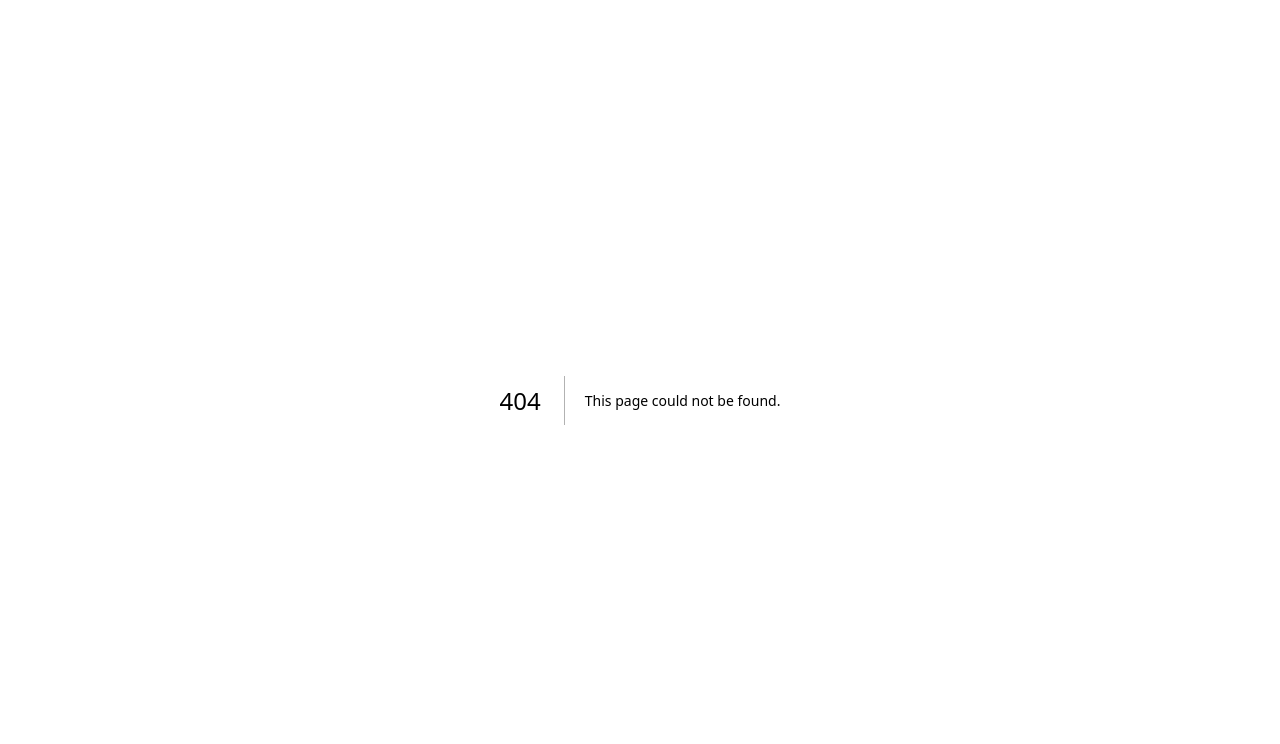
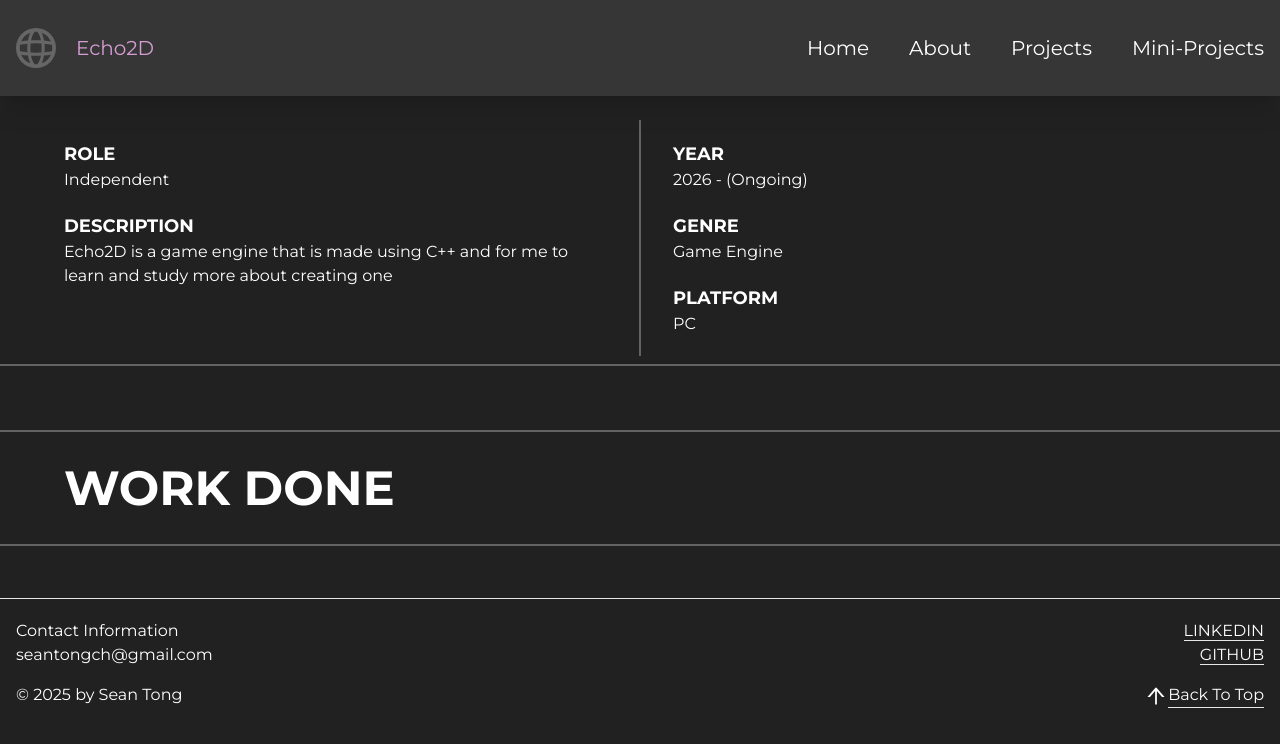
Before and after one commit to Snippin/Portfolio, a Next.js app: page /projects/echo2d in a window 1280 px wide. Before the commit this address had no page. Shown: the top 744 px of the page. Built offline with nearby package versions, Linux system fonts and the light colour scheme.

Commit message:
page : Add in placeholder page for `Echo2D`

```diff
--- /dev/null
+++ b/src/app/projects/echo2d/echo2d_info.js
@@ -0,0 +1,18 @@
+const basePath = `${process.env.BASE_PATH}/images/projects/echo2d`;
+
+const Echo2DInfo = {
+  name: "Echo2D",
+  roles: "Independent",
+  shortDescription: "Self-made 2d game engine for learning",
+  fullDescription:
+    "Echo2D is a game engine that is made using C++ and for me to learn and study more about creating one",
+  genre: "Game Engine",
+  platform: "PC",
+  duration: "2026 - (Ongoing)",
+  slideshow: [],
+  workGallery: [],
+  workList: [],
+  link: "/projects/echo2d",
+};
+
+export default Echo2DInfo;
--- /dev/null
+++ b/src/app/projects/echo2d/page.js
@@ -0,0 +1,79 @@
+import Image from "next/image";
+
+import Navbar from "../../../components/Navbar";
+import Footer from "../../../components/Footer";
+import ProjectIntroduction from "../../../components/ProjectIntroduction";
+import WorkImageGallery from "../../../components/WorkImageGallery";
+
+import info from "./echo2d_info";
+
+export default function Echo2DPage() {
+  return (
+    <>
+      <Navbar currentPage="Echo2D" />
+
+      <div className="pt-28" />
+
+      <ProjectIntroduction
+        roles={info.roles}
+        description={info.fullDescription}
+        duration={info.duration}
+        genre={info.genre}
+        platform={info.platform}
+      />
+
+      <h1 className="border-b-2 border-surfaceA30" />
+
+      {/* Project showcase */}
+      <div
+        className="grid grid-cols-1 my-8 px-4
+        sm:px-16"
+      >
+        {/* Images */}
+        <div
+          className="flex flex-col gap-8
+          sm:flex-row"
+        >
+          {info.slideshow.slice(1).map((image, index) => (
+            <div
+              key={index}
+              className="w-full overflow-hidden rounded-3xl sm:w-1/2"
+            >
+              <Image
+                src={image}
+                alt={`Image ${index + 1}`}
+                width={500}
+                height={500}
+                className="w-full h-full object-cover"
+              />
+            </div>
+          ))}
+        </div>
+      </div>
+
+      <h1 className="border-y-2 border-surfaceA30 my-8">
+        <p
+          className="font-bold my-8 text-2xl px-5
+          sm:text-5xl sm:px-16"
+        >
+          WORK DONE
+        </p>
+      </h1>
+
+      <WorkImageGallery items={info.workGallery} />
+
+      <ul
+        className="px-4 ml-4 mt-4
+        sm:px-16"
+      >
+        {info.workList.map((work, index) => (
+          <li key={index} className="list-disc">
+            {work}
+          </li>
+        ))}
+      </ul>
+
+      <Footer />
+    </>
+  );
+}
```
